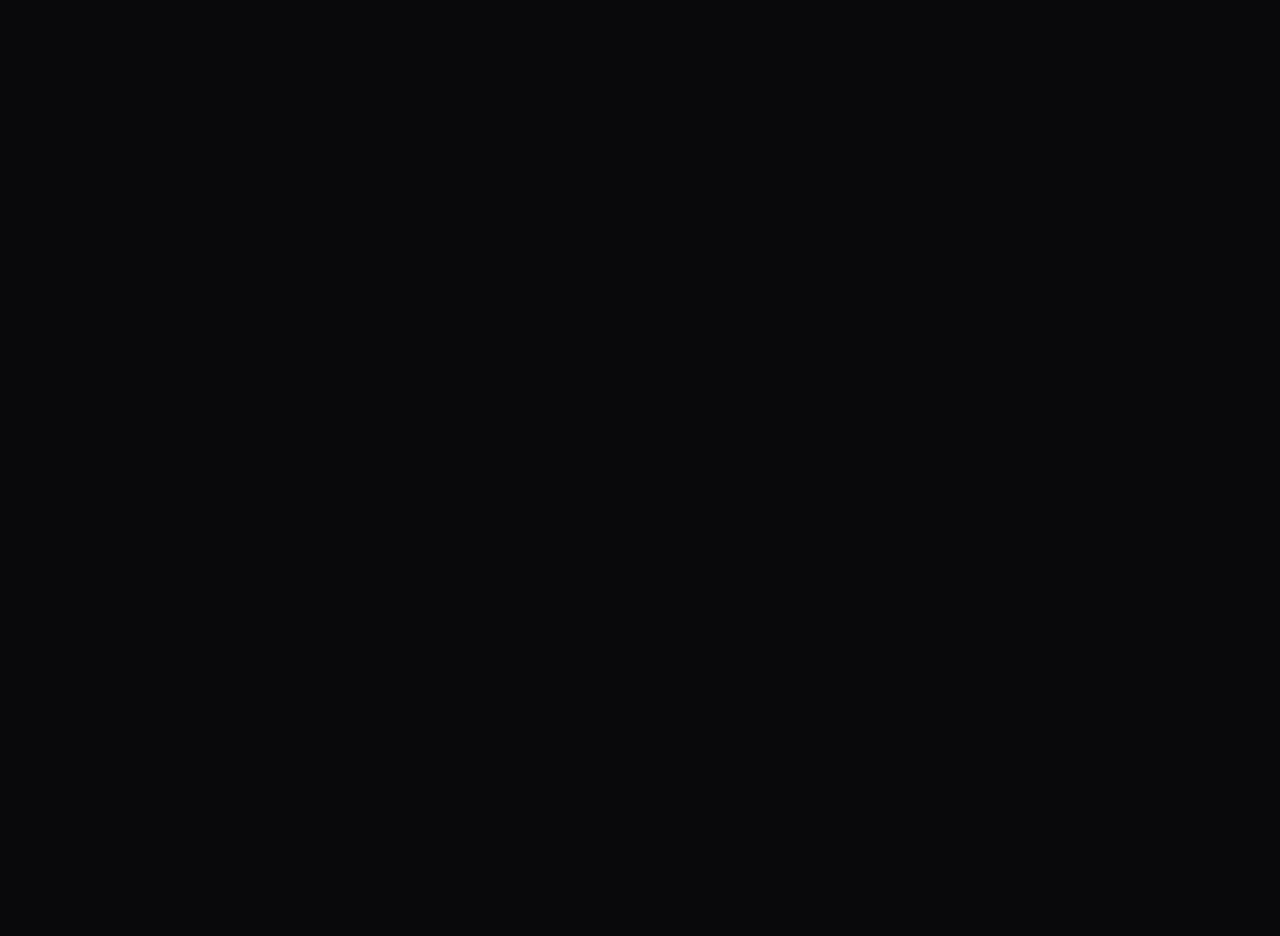
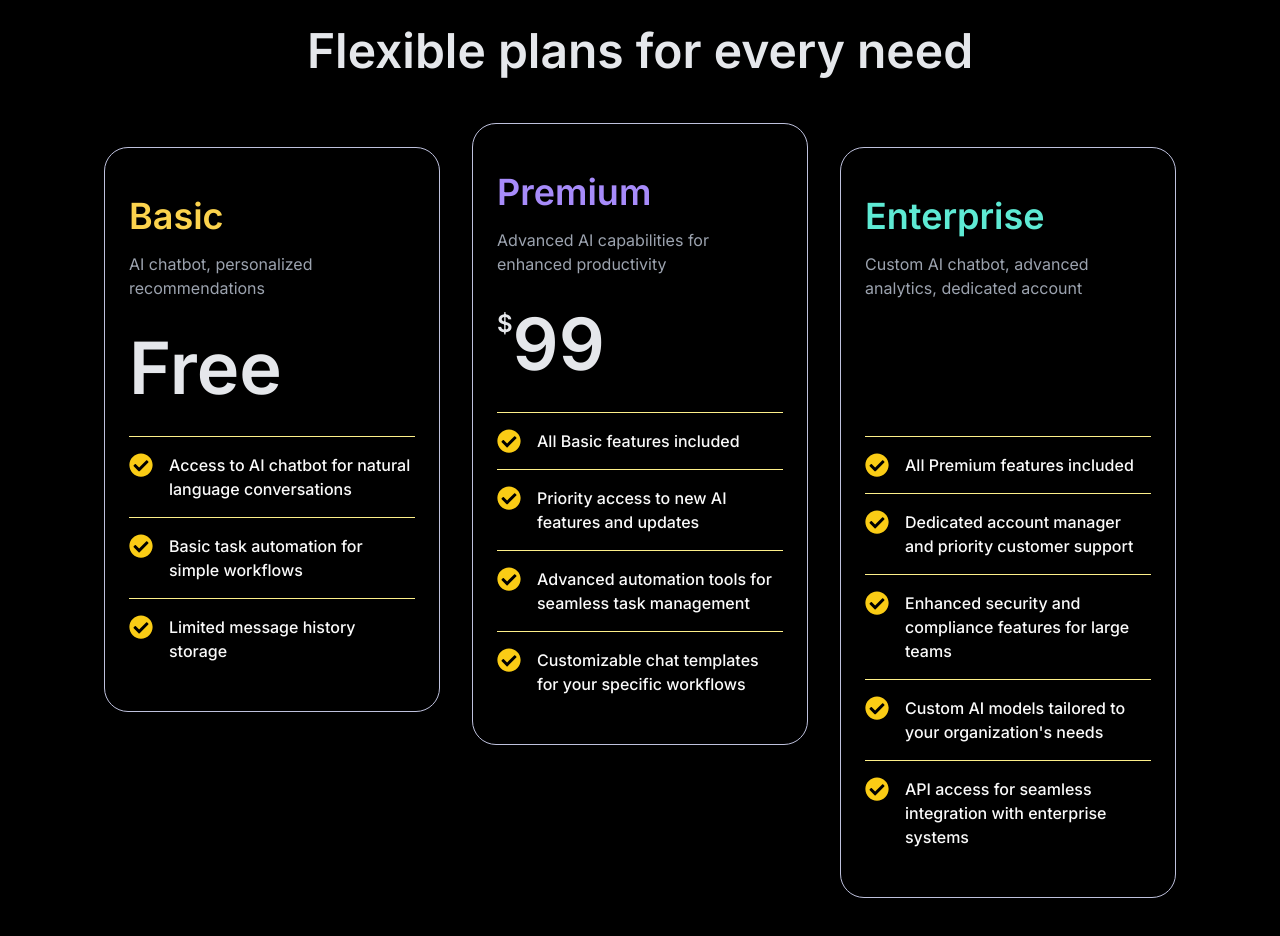
Before and after one commit to nicksands1/nimbus-site, a Next.js app: page / in a window 1280 px wide. Shown: the part 1580-2516 px from the top of the page. Before the commit the page ends 1415 px from the top, so only its background shows below. Built offline with nearby package versions, Linux system fonts and the light colour scheme.

Commit message:
add pricing

```diff
--- a/package.json
+++ b/package.json
@@ -9,6 +9,9 @@
     "lint": "next lint"
   },
   "dependencies": {
+    "@fortawesome/fontawesome-svg-core": "^6.7.2",
+    "@fortawesome/free-solid-svg-icons": "^6.7.2",
+    "@fortawesome/react-fontawesome": "^0.2.2",
     "clsx": "^2.1.1",
     "framer-motion": "^11.15.0",
     "mini-svg-data-uri": "^1.4.4",
--- a/src/app/page.tsx
+++ b/src/app/page.tsx
@@ -1,5 +1,6 @@
 import Hero from "@/src/components/Hero";
 import Introduction from "../components/Introduction";
+import Pricing from "../components/Pricing";
 
 export default function Home() {
   return (
@@ -9,6 +10,7 @@
       <div className="max-w-7xl w-full">
         <Hero />
         <Introduction />
+        <Pricing />
       </div>
     </main>
   );
--- /dev/null
+++ b/src/components/Pricing.tsx
@@ -0,0 +1,87 @@
+import { twMerge } from "tailwind-merge";
+import { SectionBorder } from "./SectionBorder";
+import { SectionContent } from "./SectionContent";
+import { FaCheckCircle } from "react-icons/fa";
+
+export const pricingTiers = [
+    {
+      title: "Basic",
+      description: "AI chatbot, personalized recommendations",
+      price: "Free",
+      buttonText: "Get Started",
+      features: [
+        "Access to AI chatbot for natural language conversations",
+        "Basic task automation for simple workflows",
+        "Limited message history storage",
+      ],
+      color: "amber",
+      className: "lg:py-12 lg:my-6",
+    },
+    {
+      title: "Premium",
+      description: "Advanced AI capabilities for enhanced productivity",
+      price: 99,
+      buttonText: "Upgrade to Premium",
+      features: [
+        "All Basic features included",
+        "Priority access to new AI features and updates",
+        "Advanced automation tools for seamless task management",
+        "Customizable chat templates for your specific workflows",
+      ],
+      color: "violet",
+      className: "lg:py-18 lg:my-0",
+    },
+    {
+      title: "Enterprise",
+      description: "Custom AI chatbot, advanced analytics, dedicated account",
+      price: null,
+      buttonText: "Contact Us",
+      buttonVariant: "primary",
+      features: [
+        "All Premium features included",
+        "Dedicated account manager and priority customer support",
+        "Enhanced security and compliance features for large teams",
+        "Custom AI models tailored to your organization's needs",
+        "API access for seamless integration with enterprise systems",
+      ],
+      color: "teal",
+      className: "lg:py-12 lg:my-6",
+    },
+  ];
+
+  export const Pricing = () => {
+    return <section className="pb-[1000px]">
+        <div className="container">
+            <SectionBorder>
+                <SectionContent>
+                    <h2 className="text-3xl md:text-4xl lg:text-5xl leading-tight font-semibold text-center text-gray-200">Flexible plans for every need</h2>
+                    <div className="mt-12 flex flex-col lg:flex-row lg:items-start gap-8">
+                        {pricingTiers.map((tier) => (
+                            <div key={tier.title} className={twMerge("border border-white-100 rounded-3xl px-6 py-12 max-w-sm mx-auto flex-1", tier.className)}>
+                                <h3 className={twMerge("font-semibold text-4xl", tier.color === 'violet' && 'text-violet-400', tier.color === 'amber' && 'text-amber-300', tier.color === 'teal' && 'text-teal-300')}>{tier.title}</h3>
+                                <p className="mt-4 text-gray-400">{tier.description}</p>
+                                <div className="mt-8">
+                                    {typeof tier.price === 'number' && (
+                                        <span className="text-2xl font-semibold text-gray-200 align-top">$</span>
+                                    )}
+
+                                    <span className="text-7xl font-semibold text-gray-200">{tier.price ? tier.price : <>&nbsp;</>}</span>
+                                </div>
+                                <ul className="flex flex-col gap-4 mt-8">
+                                    {tier.features.map((feature) => (
+                                        <li key={feature} className="border-t border-yellow-200 pt-4 flex gap-4">
+                                        <FaCheckCircle className="size-6 text-yellow-400 flex-shrink-0" />
+                                        <span className="font-medium">{feature}</span>
+                                      </li>
+                                    ))}
+                                </ul>
+                            </div>
+                        ))}
+                    </div>
+                </SectionContent>
+            </SectionBorder>
+        </div>
+    </section>;
+  };
+
+  export default Pricing;
--- /dev/null
+++ b/src/components/SectionBorder.tsx
@@ -0,0 +1,6 @@
+import { HTMLAttributes } from "react";
+import { twMerge } from "tailwind-merge";
+
+export const SectionBorder = (props: HTMLAttributes<HTMLDivElement>) => {
+    return <div className={twMerge('', props.className)}{...props}/>;
+}
--- /dev/null
+++ b/src/components/SectionContent.tsx
@@ -0,0 +1,6 @@
+import { HTMLAttributes } from "react"
+import { twMerge } from "tailwind-merge"
+
+export const SectionContent = (props: HTMLAttributes<HTMLDivElement>) => {
+    return <div className={twMerge('container py-24 md:py-36 lg:py-48', props.className)}{...props}/>
+}
```
Also changed, not shown: 1 other file (tests, documents, lock files or other folders).
